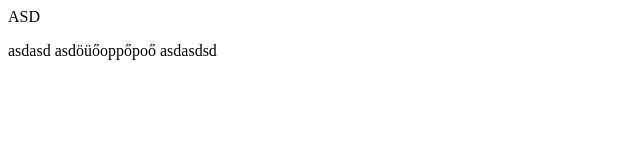
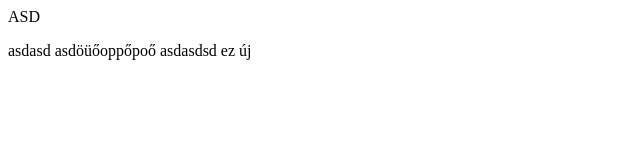
Before and after one commit to RAXY1/GitGyak, a plain HTML site: page index.html in a window 1280 px wide. Shown: the full height of the page, 0-640 px from the left. Drawn offline with Linux system fonts and the light colour scheme.

Commit message:
korabbi ag kommit

```diff
--- a/index.html
+++ b/index.html
@@ -13,5 +13,7 @@
 
 
     asdasdsd
+
+    ez új
 </body>
 </html>
```
